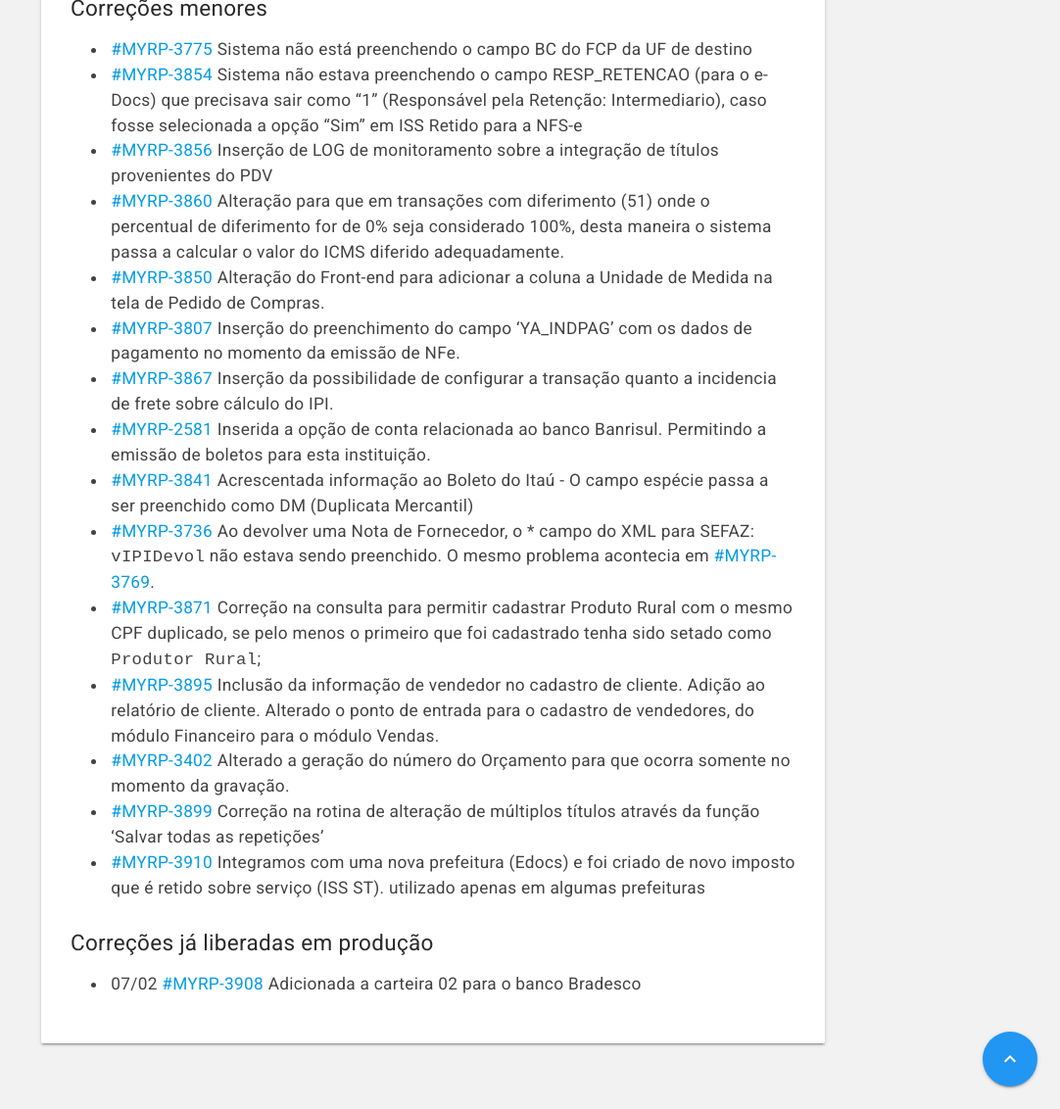
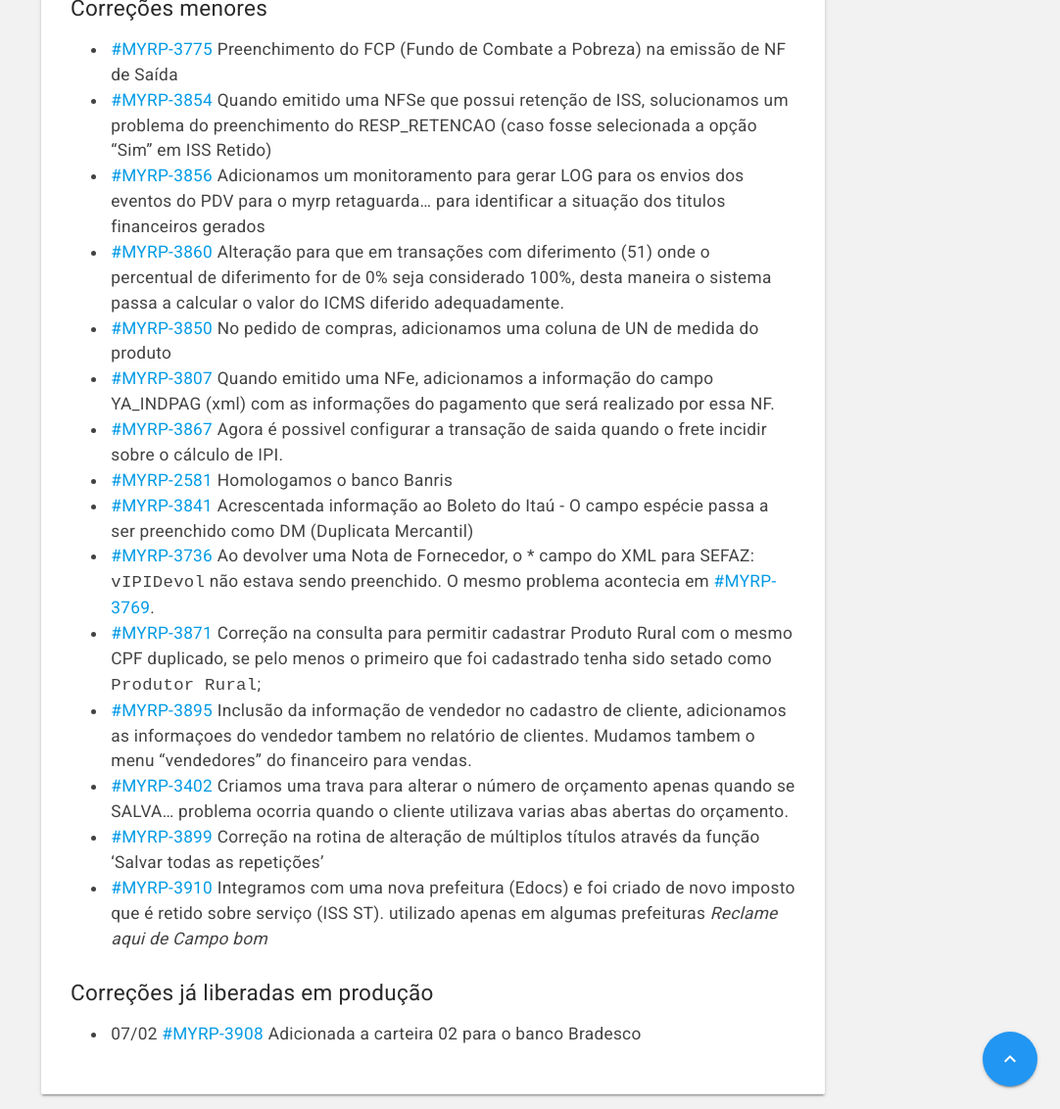
Before and after one commit to myrp-maicon/changelog-myrp, a Jekyll site: the page built from docs/myrp/19.02.02.md, in a window 1280 px wide and 1400 px high, scrolled down 196 px. Shown: the part 268-1400 px from the top of the window at 98% size, without its empty margins (198-1280 px from the left). Built offline with Jekyll 4.4.1, drawn with Linux system fonts in a browser that asks for light colours; nearby versions of some CDN libraries; our own code applies the rules of GitHub Pages for plain Markdown files; the repository's description, which GitHub fills in, is left out.

Commit message:
AG&IS: Alterações do changelog

```diff
--- a/docs/myrp/19.02.02.md
+++ b/docs/myrp/19.02.02.md
@@ -5,22 +5,22 @@ As atividades relatadas abaixo, estão previstas para o próximo deploy, porém
 As alterações estarão disponíveis no ambiente demo.myrp.com.br (212) desde o dia 08/02/2019.
 
 ## Correções menores
-* [#MYRP-3775](https://devmyrp.atlassian.net/browse/MYRP-3775) Sistema não está preenchendo o campo BC do FCP da UF de destino
-* [#MYRP-3854](https://devmyrp.atlassian.net/browse/MYRP-3854) Sistema não estava preenchendo o campo RESP_RETENCAO (para o e-Docs) que precisava sair como "1" (Responsável pela Retenção: Intermediario), caso fosse selecionada a opção "Sim" em ISS Retido para a NFS-e
-* [#MYRP-3856](https://devmyrp.atlassian.net/browse/MYRP-3856) Inserção de LOG de monitoramento sobre a integração de títulos provenientes do PDV
+* [#MYRP-3775](https://devmyrp.atlassian.net/browse/MYRP-3775) Preenchimento do FCP (Fundo de Combate a Pobreza) na emissão de NF de Saída
+* [#MYRP-3854](https://devmyrp.atlassian.net/browse/MYRP-3854) Quando emitido uma NFSe que possui retenção de ISS, solucionamos um problema do preenchimento do RESP_RETENCAO (caso fosse selecionada a opção "Sim" em ISS Retido)
+* [#MYRP-3856](https://devmyrp.atlassian.net/browse/MYRP-3856) Adicionamos um monitoramento para gerar LOG para os envios dos eventos do PDV para o myrp retaguarda... para identificar a situação dos titulos financeiros gerados
 * [#MYRP-3860](https://devmyrp.atlassian.net/browse/MYRP-3860) Alteração para que em transações com diferimento (51) onde o percentual de diferimento for de 0% seja considerado 100%, desta maneira o sistema passa a calcular o valor do ICMS diferido adequadamente.
-* [#MYRP-3850](https://devmyrp.atlassian.net/browse/MYRP-3850) Alteração do Front-end para adicionar a coluna a Unidade de Medida na tela de Pedido de Compras.
-* [#MYRP-3807](https://devmyrp.atlassian.net/browse/MYRP-3807) Inserção do preenchimento do campo 'YA_INDPAG' com os dados de pagamento no momento da emissão de NFe.
-* [#MYRP-3867](https://devmyrp.atlassian.net/browse/MYRP-3867) Inserção da possibilidade de configurar a transação quanto a incidencia de frete sobre cálculo do IPI.
-* [#MYRP-2581](https://devmyrp.atlassian.net/browse/MYRP-2581) Inserida a opção de conta relacionada ao banco Banrisul. Permitindo a emissão de boletos para esta instituição.
+* [#MYRP-3850](https://devmyrp.atlassian.net/browse/MYRP-3850) No pedido de compras, adicionamos uma coluna de UN de medida do produto
+* [#MYRP-3807](https://devmyrp.atlassian.net/browse/MYRP-3807) Quando emitido uma NFe, adicionamos a informação do campo YA_INDPAG (xml) com as informações do pagamento que será realizado por essa NF.
+* [#MYRP-3867](https://devmyrp.atlassian.net/browse/MYRP-3867) Agora é possivel configurar a transação de saida quando o frete incidir sobre o cálculo de IPI.
+* [#MYRP-2581](https://devmyrp.atlassian.net/browse/MYRP-2581) Homologamos o banco Banris
 * [#MYRP-3841](https://devmyrp.atlassian.net/browse/MYRP-3841) Acrescentada informação ao Boleto do Itaú - O campo espécie passa a ser preenchido como DM (Duplicata Mercantil)
 * [#MYRP-3736](https://devmyrp.atlassian.net/browse/MYRP-3736) Ao devolver uma Nota de Fornecedor, o * campo do XML para SEFAZ: `vIPIDevol` não estava sendo preenchido. O mesmo problema acontecia em [#MYRP-3769](https://devmyrp.atlassian.net/browse/MYRP-3769).
 * [#MYRP-3871](https://devmyrp.atlassian.net/browse/MYRP-3871) Correção na consulta para permitir cadastrar Produto Rural com o mesmo CPF duplicado, se pelo menos o primeiro que foi cadastrado tenha sido setado como `Produtor Rural`;
-* [#MYRP-3895](https://devmyrp.atlassian.net/browse/MYRP-3895) Inclusão da informação de vendedor no cadastro de cliente. Adição ao relatório de cliente. Alterado o ponto de entrada para o cadastro de vendedores, do módulo Financeiro para o módulo Vendas.
-* [#MYRP-3402](https://devmyrp.atlassian.net/browse/MYRP-3402) Alterado a geração do número do Orçamento para que ocorra somente no momento da gravação.
+* [#MYRP-3895](https://devmyrp.atlassian.net/browse/MYRP-3895) Inclusão da informação de vendedor no cadastro de cliente, adicionamos as informaçoes do vendedor tambem no relatório de clientes. Mudamos tambem o menu "vendedores" do financeiro para vendas.
+* [#MYRP-3402](https://devmyrp.atlassian.net/browse/MYRP-3402) Criamos uma trava para alterar o número de orçamento apenas quando se SALVA... problema ocorria quando o cliente utilizava varias abas abertas do orçamento.
 * [#MYRP-3899](https://devmyrp.atlassian.net/browse/MYRP-3899) Correção na rotina de alteração de múltiplos títulos através da função 'Salvar todas as repetições'
 * [#MYRP-3910](https://devmyrp.atlassian.net/browse/MYRP-3910) Integramos com uma nova prefeitura (Edocs) e foi criado de novo imposto que é retido sobre serviço (ISS ST).
- utilizado apenas em algumas prefeituras
+ utilizado apenas em algumas prefeituras *Reclame aqui de Campo bom*
 
 ## Correções já liberadas em produção
 * 07/02 [#MYRP-3908](https://devmyrp.atlassian.net/browse/MYRP-3908) Adicionada a carteira 02 para o banco Bradesco
```
